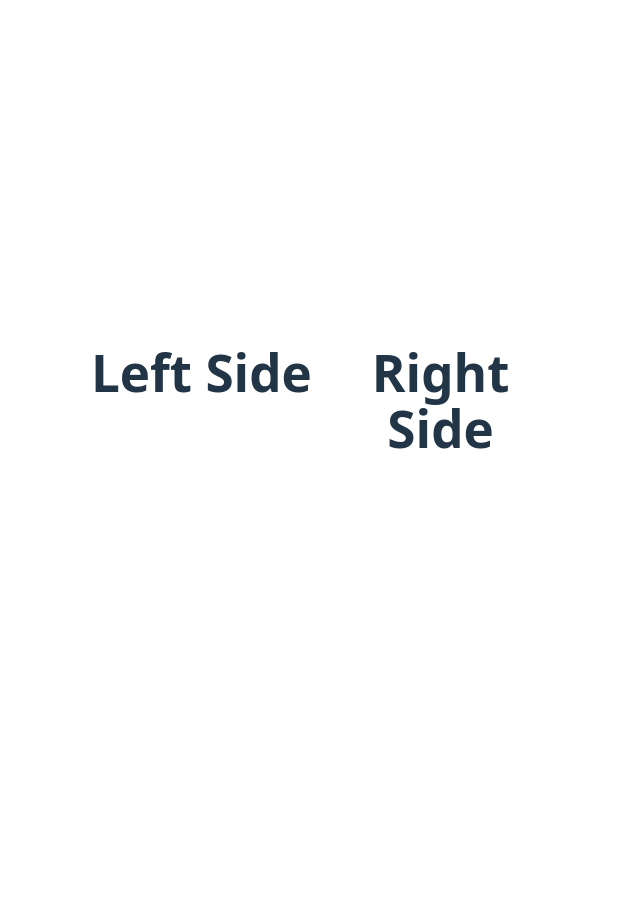
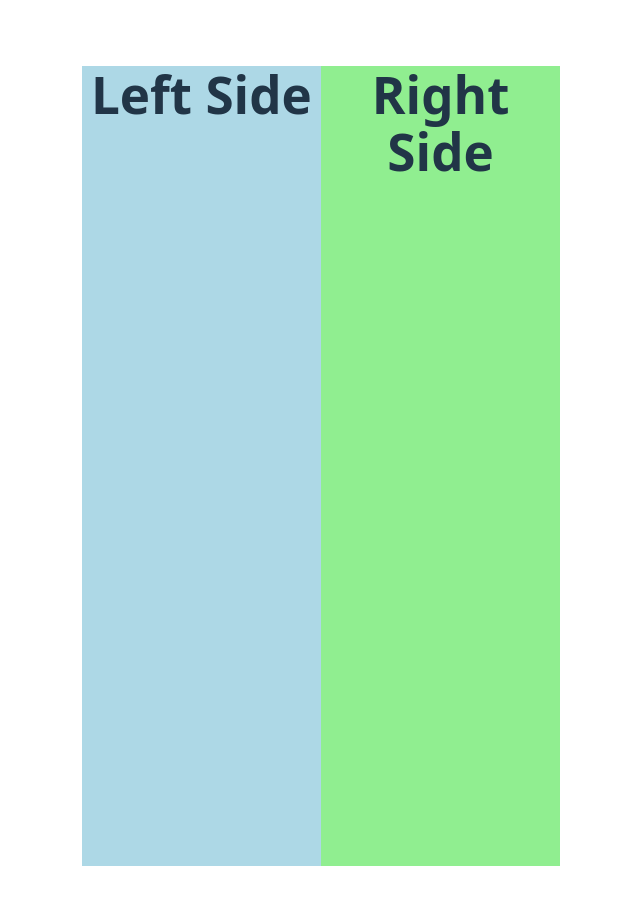
Before and after one commit to ThiagoRAD/react-design-patterns, a React (Vite) app in the folder layout-components/: page / in a window 1280 px wide. Shown: the whole page, without its empty margins (319-959 px from the left). Before the commit the page ends 800 px from the top, so only its background shows below. Built offline with nearby package versions, Linux system fonts and the light colour scheme.

Commit message:
different colors

```diff
--- a/layout-components/src/App.jsx
+++ b/layout-components/src/App.jsx
@@ -1,11 +1,35 @@
 import './App.css'
 import SplitScreen from './SplitScreen'
+import styled from 'styled-components';
+
+const LeftContainer = styled.div`
+  background-color: lightblue;
+  height: 100vh;
+`;
+
+const RightContainer = styled.div`
+  background-color: lightgreen;
+  height: 100vh;
+`;
+
+const LeftHandComponent = () => (
+  <LeftContainer>
+    <h1>Left Side</h1>
+  </LeftContainer>
+);
+
+const RightHandComponent = () => (
+  <RightContainer>
+    <h1>Right Side</h1>
+  </RightContainer>
+);
+
 
 function App() {
 
   return (
     <>
-      <SplitScreen left={() => <h1>Left Side</h1>} right={() => <h1>Right Side</h1>} />
+      <SplitScreen left={LeftHandComponent} right={RightHandComponent} />
     </>
   )
 }
```
